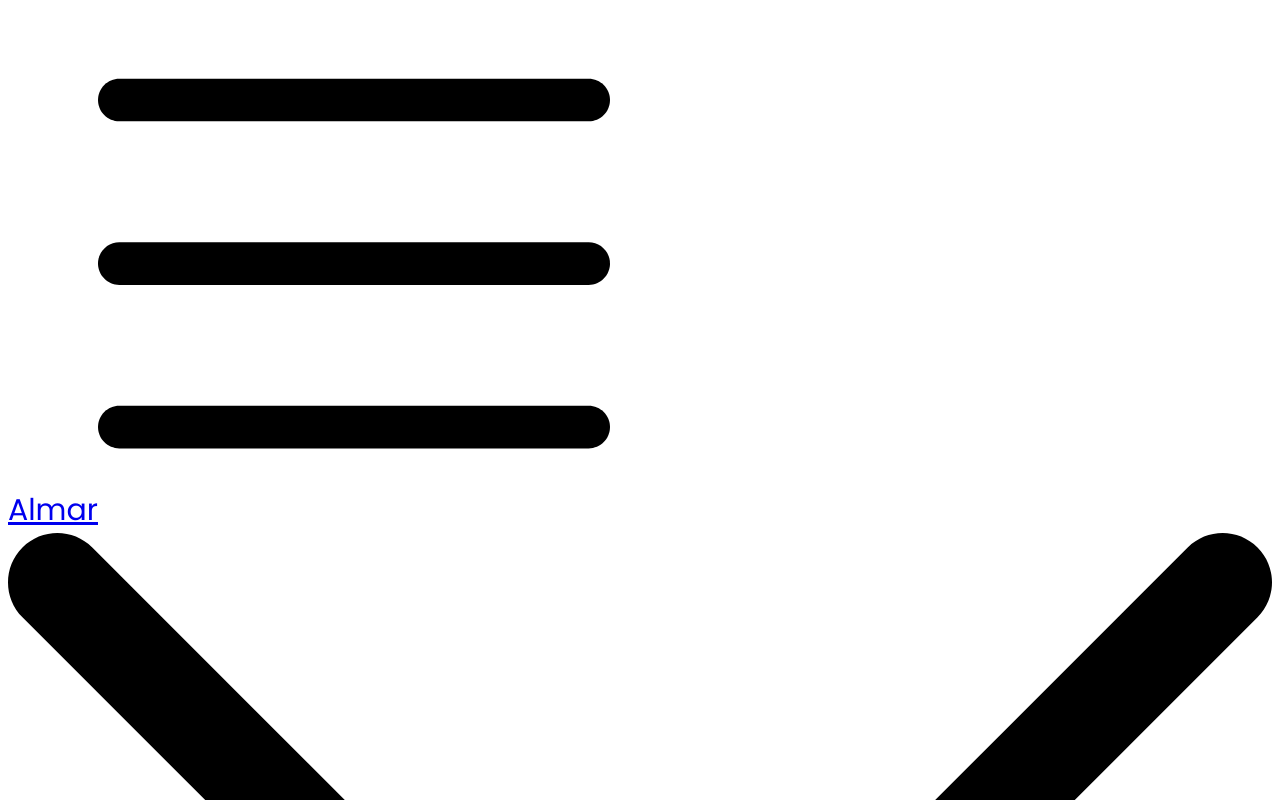
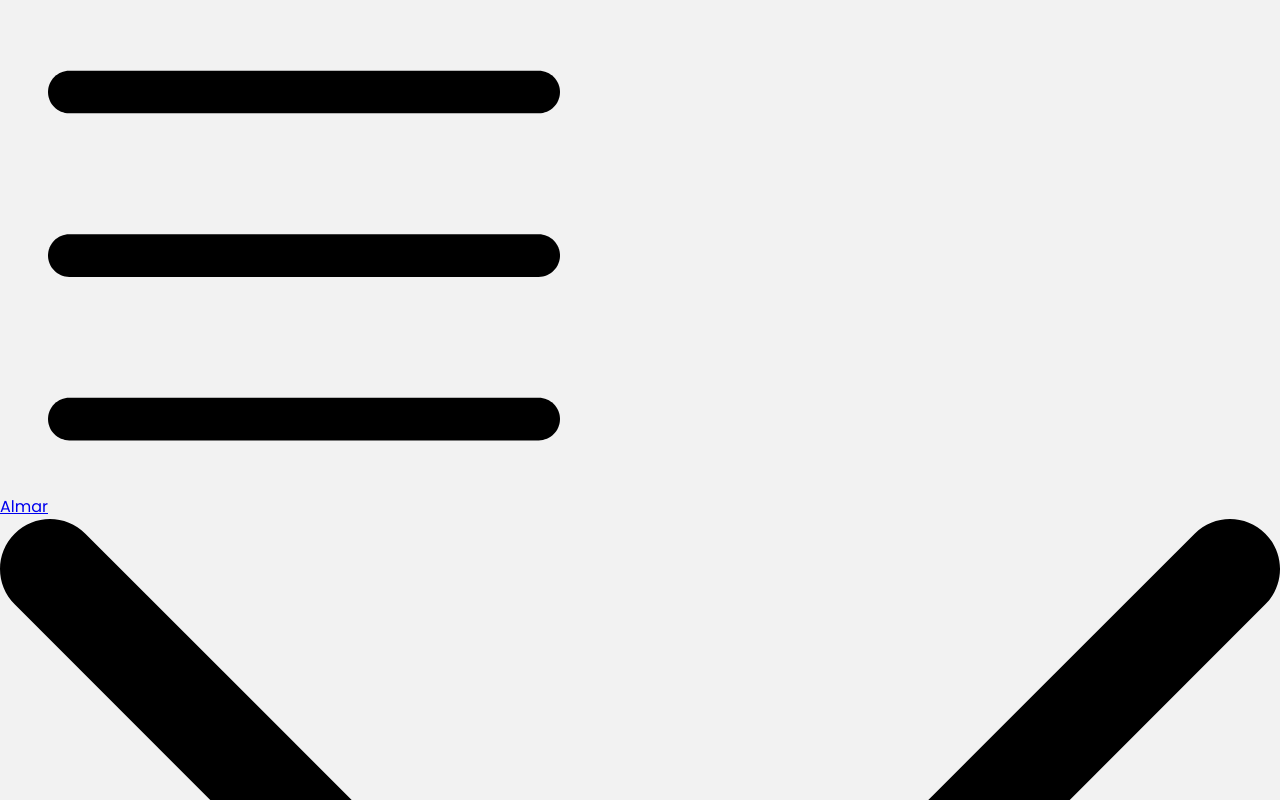
Before and after one commit to mrubalcaba/ProfessionalHealthTemplateReact, a React (Create React App) app in the folder healthbusinessapp/: page / in a window 1280 px wide. Shown: the top 800 px of the page. Built offline with nearby package versions, Linux system fonts and the light colour scheme.

Commit message:
styling components

```diff
--- a/healthbusinessapp/src/css/main.scss
+++ b/healthbusinessapp/src/css/main.scss
@@ -1,8 +1,14 @@
 @import url('https://fonts.googleapis.com/css2?family=Poppins&display=swap');
 
-a{
+// a{
+//     font-family: "Poppins", sans-serif;
+//     //font-family: "proxima-nova","Helvetica Neue",Helvetica,Arial,sans-serif;
+//     font-size: 30px;
+
+// }
+
+body{
+    background: #f2f2f2;
+    margin: 0;
     font-family: "Poppins", sans-serif;
-    //font-family: "proxima-nova","Helvetica Neue",Helvetica,Arial,sans-serif;
-    font-size: 30px;
-
 }
```
